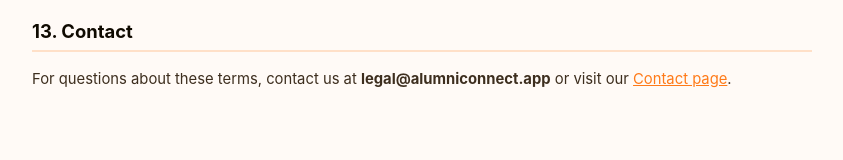
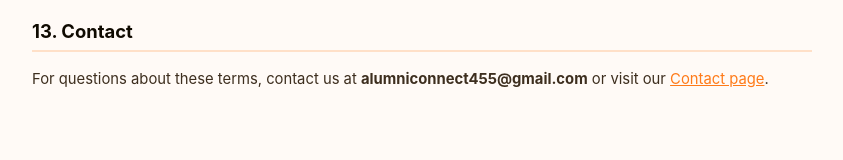
Before and after one commit to Santhosh-Charanthu/AlumniConnect, a Next.js app in the folder frontend/: page /terms in a window 1280 px wide. Shown: the part 3348-3508 px from the top of the page, without its empty margins (218-1061 px from the left). Built offline with nearby package versions, Linux system fonts and the light colour scheme.

Commit message:
Implemented footer page

```diff
--- a/frontend/app/terms/page.js
+++ b/frontend/app/terms/page.js
@@ -138,7 +138,7 @@
 
         <div className="legal-section">
           <h2>13. Contact</h2>
-          <p>For questions about these terms, contact us at <strong>legal@alumniconnect.app</strong> or visit our <Link href="/contact" style={{ color: "#ff7a18" }}>Contact page</Link>.</p>
+          <p>For questions about these terms, contact us at <strong>alumniconnect455@gmail.com</strong> or visit our <Link href="/contact" style={{ color: "#ff7a18" }}>Contact page</Link>.</p>
         </div>
       </div>
 
```
